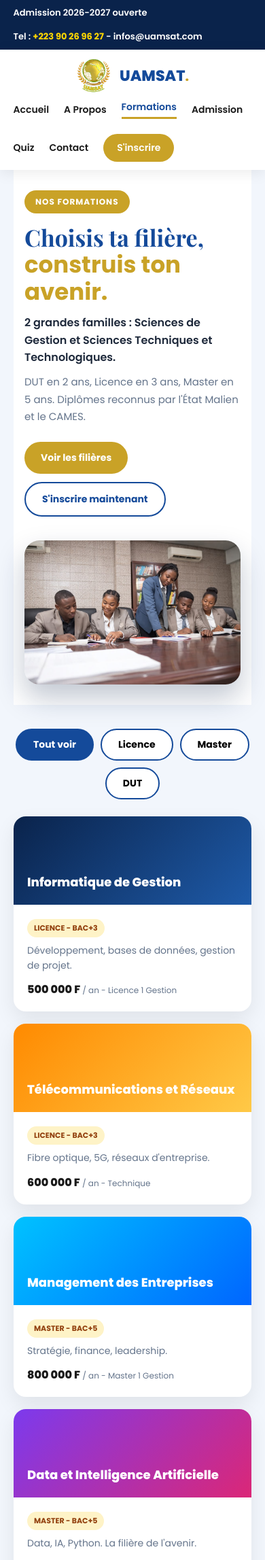
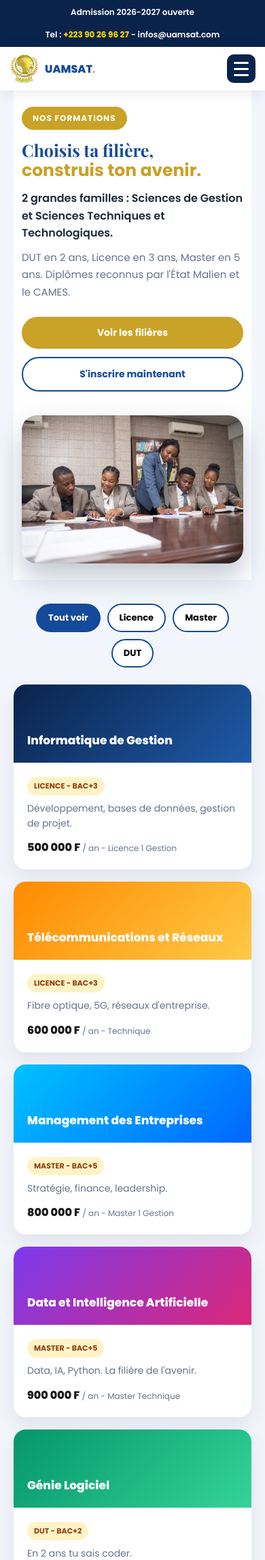
Before and after one commit to ouna2026/UAMSAT, a Java web app: page /formations.jsp in a window 390 px wide. Shown: the top 2295 px of the page at 68% size. Run offline with Tomcat 11, a stand-in JSP engine, Linux system fonts and the light colour scheme.

Commit message:
Enhance responsive design and mobile menu functionality
Updated styles and layout for responsive design, added mobile menu functionality, and improved accessibility features.

```diff
--- a/src/main/webapp/formations.jsp
+++ b/src/main/webapp/formations.jsp
@@ -5,22 +5,37 @@
 <meta charset="UTF-8">
 <meta name="viewport" content="width=device-width, initial-scale=1.0">
 <title>Formations - UAMSAT</title>
+
+<link rel="icon" type="image/png" href="assets/img/logo-uamsat.png">
+<link rel="apple-touch-icon" href="assets/img/logo-uamsat.png">
+<link rel="manifest" href="manifest.webmanifest">
+<meta name="theme-color" content="#0A1F44">
+<meta name="mobile-web-app-capable" content="yes">
+<meta name="apple-mobile-web-app-capable" content="yes">
+<meta name="apple-mobile-web-app-title" content="UAMSAT">
+
 <link href="https://fonts.googleapis.com/css2?family=Poppins:wght@400;600;700;800&family=Playfair+Display:wght@700&display=swap" rel="stylesheet">
 <link rel="stylesheet" href="https://cdnjs.cloudflare.com/ajax/libs/font-awesome/6.5.0/css/all.min.css">
 <style>
 *{margin:0;padding:0;box-sizing:border-box;font-family:'Poppins',sans-serif}
 body{background:#F2F6FC;color:#1A1A1A;overflow-x:hidden}
 a{text-decoration:none}
+img{max-width:100%;height:auto}
 .topbar{background:#0A234B;color:#fff;font-size:13px;font-weight:600;padding:9px 5%;display:flex;justify-content:space-between;gap:15px;flex-wrap:wrap}
 .topbar b{color:#FFD700}
 .menu{position:sticky;top:0;z-index:100;background:#fff;display:flex;justify-content:space-between;align-items:center;padding:12px 5%;box-shadow:0 4px 20px rgba(0,0,0,.08)}
-.logo{display:flex;align-items:center;gap:12px;font-weight:800;font-size:22px;color:#144A9A}
+.logo{display:flex;align-items:center;gap:12px;font-weight:800;font-size:22px;color:#144A9A;white-space:nowrap}
 .logo small{color:#C9A227}
 .logo img{width:52px;height:52px;object-fit:contain}
 .menu-liens{display:flex;align-items:center;gap:22px;flex-wrap:wrap}
-.menu-liens a{color:#1A1A1A;font-weight:600;font-size:14px}
+.menu-liens a{color:#1A1A1A;font-weight:600;font-size:14px;white-space:nowrap}
 .menu-liens a.actif{color:#144A9A;border-bottom:3px solid #C9A227;padding-bottom:4px}
 .btn-or{background:#C9A227!important;color:#fff!important;padding:10px 20px;border-radius:30px;font-weight:800}
+.menu-burger{display:none;width:42px;height:42px;background:#0A234B;border:none;border-radius:10px;cursor:pointer;flex-direction:column;align-items:center;justify-content:center;gap:6px;flex-shrink:0}
+.menu-burger span{display:block;width:22px;height:3px;background:#fff;border-radius:3px;transition:.3s}
+.menu-burger.ouvert span:nth-child(1){transform:translateY(9px) rotate(45deg)}
+.menu-burger.ouvert span:nth-child(2){opacity:0}
+.menu-burger.ouvert span:nth-child(3){transform:translateY(-9px) rotate(-45deg)}
 .wrap{max-width:1120px;margin:0 auto;padding:0 20px}
 .hero{display:grid;grid-template-columns:1.05fr 0.95fr;gap:35px;align-items:center;background:#fff;padding:45px 20px 35px}
 .hero-left h1{font-family:'Playfair Display',serif;font-size:46px;line-height:1.12;color:#144A9A;margin:16px 0 14px}
@@ -29,15 +44,15 @@ a{text-decoration:none}
 .hero-sous{font-size:16px;line-height:1.6;color:#1E293B;font-weight:600}
 .hero-desc{font-size:15px;line-height:1.7;color:#64748B;margin-top:10px}
 .hero-btns{display:flex;gap:12px;flex-wrap:wrap;margin-top:24px}
-.hero-btns a{padding:13px 24px;border-radius:30px;font-weight:700;font-size:14px}
+.hero-btns a{padding:13px 24px;border-radius:30px;font-weight:700;font-size:14px;text-align:center}
 .b1{background:#C9A227;color:#fff}
 .b2{border:2px solid #144A9A;color:#144A9A}
 .hero-right img{width:100%;max-width:430px;height:auto;border-radius:22px;display:block;margin-left:auto;box-shadow:0 20px 40px rgba(10,35,75,.25)}
 .filtres{display:flex;justify-content:center;gap:10px;flex-wrap:wrap;margin:35px 0 25px}
-.filtres button{padding:11px 24px;border-radius:30px;border:2px solid #144A9A;background:#fff;font-weight:700;cursor:pointer;font-size:14px}
+.filtres button{padding:11px 24px;border-radius:30px;border:2px solid #144A9A;background:#fff;font-weight:700;cursor:pointer;font-size:14px;white-space:nowrap}
 .filtres button.actif{background:#144A9A;color:#fff}
 .grille{display:grid;grid-template-columns:1fr 1fr 1fr;gap:18px;padding-bottom:10px}
-.carte{background:#fff;border-radius:18px;overflow:hidden;box-shadow:0 12px 30px rgba(0,0,0,.08)}
+.carte{background:#fff;border-radius:18px;overflow:hidden;box-shadow:0 12px 30px rgba(0,0,0,.08);min-width:0}
 .carte .haut{height:130px;padding:20px;color:#fff;font-weight:800;font-size:18px;display:flex;align-items:flex-end}
 .c1{background:linear-gradient(135deg,#0A234B,#1E5AA8)}.c2{background:linear-gradient(135deg,#FF8A00,#FFC947)}.c3{background:linear-gradient(135deg,#00C2FF,#0066FF)}.c4{background:linear-gradient(135deg,#7C3AED,#DB2777)}.c5{background:linear-gradient(135deg,#059669,#34D399)}.c6{background:linear-gradient(135deg,#0F172A,#475569)}
 .carte .bas{padding:20px}
@@ -48,9 +63,9 @@ a{text-decoration:none}
 .tarifs{margin:45px 0;background:#144A9A;color:#fff;border-radius:20px;padding:30px 20px}
 .tarifs h2{text-align:center;font-family:'Playfair Display',serif;font-size:30px}
 .tarifs h2 span{color:#FFD700}
-.table-box{max-width:900px;margin:25px auto 0;background:#fff;color:#1A1A1A;border-radius:16px;overflow:hidden}
+.table-box{max-width:900px;margin:25px auto 0;background:#fff;color:#1A1A1A;border-radius:16px;overflow:hidden;overflow-x:auto}
 .table-box table{width:100%;border-collapse:collapse;font-size:14px}
-.table-box th{background:#0A234B;color:#fff;padding:14px;text-align:left}
+.table-box th{background:#0A234B;color:#fff;padding:14px;text-align:left;white-space:nowrap}
 .table-box td{padding:14px;border-bottom:1px solid #E2E8F0}
 .note{text-align:center;margin-top:16px;color:#E2E8F0;font-size:14px;line-height:1.7}
 .fin{text-align:center;margin:45px 0 60px}
@@ -68,8 +83,40 @@ footer h3 span{color:#FFD700}
 .hero{grid-template-columns:1fr;padding:30px 16px}
 .hero-left h1{font-size:34px}
 .hero-right img{margin:0 auto}
-.grille{grid-template-columns:1fr}
-.menu{flex-direction:column;gap:10px}
+.grille{grid-template-columns:1fr 1fr}
+}
+@media(max-width:768px){
+  .topbar{justify-content:center;text-align:center;font-size:12px}
+  .menu{padding:10px 14px;flex-wrap:nowrap!important}
+  .logo{font-size:18px}
+  .menu-burger{display:flex!important}
+  .menu-liens{position:absolute!important;top:100%!important;left:0!important;right:0!important;width:100%!important;background:#fff!important;flex-direction:column!important;align-items:stretch!important;gap:0!important;padding:0 0 14px 0!important;box-shadow:0 15px 30px rgba(0,0,0,.15)!important;display:none!important;z-index:99}
+  .menu-liens.ouvert{display:flex!important}
+  .menu-liens a{margin:0!important;padding:14px 18px!important;border-bottom:1px solid #F1F5F9!important;font-size:15px!important}
+  .menu-liens a.actif{border-bottom:1px solid #F1F5F9!important}
+  .menu-liens a.btn-or{margin:12px 18px 0 18px!important;border-radius:30px!important;text-align:center!important;border:none!important}
+  .hero{padding:30px 14px}
+  .hero-left h1{font-size:30px}
+  .filtres button{padding:9px 16px;font-size:13px}
+  .grille{grid-template-columns:1fr 1fr}
+  .tarifs{padding:25px 12px}
+  .table-box table{min-width:560px;font-size:13px}
+  .foot{flex-direction:column;gap:16px}
+}
+/* ===== PETIT TELEPHONE 480px ===== */
+@media(max-width:480px){
+  .logo{font-size:16px;gap:8px}
+  .logo img{width:44px;height:44px}
+  .hero{padding:24px 12px}
+  .hero-left h1{font-size:25px}
+  .hero-btns a{width:100%}
+  .grille{grid-template-columns:1fr}
+  .carte .haut{font-size:17px;height:115px}
+  .tarifs h2{font-size:24px}
+  .table-box table{min-width:520px;font-size:12px}
+  .table-box th,.table-box td{padding:10px 8px}
+  .fin h2{font-size:22px}
+  .fin a{width:100%}
 }
 </style>
 </head>
@@ -79,7 +126,11 @@ footer h3 span{color:#FFD700}
 
 <div class="menu">
   <div class="logo"><img src="assets/img/logo-uamsat.png" alt="Logo UAMSAT"><div>UAMSAT<small>.</small></div></div>
-  <div class="menu-liens">
+
+  <!-- 3 BARRES A DROITE -->
+  <button class="menu-burger" id="menuBurger" aria-label="Menu"><span></span><span></span><span></span></button>
+
+  <div class="menu-liens" id="menuLiens">
     <a href="index.jsp">Accueil</a>
     <a href="about.jsp">A Propos</a>
     <a href="formations.jsp" class="actif">Formations</a>
@@ -149,13 +200,29 @@ footer h3 span{color:#FFD700}
   <div class="foot">
     <div><b>Université UAMSAT</b><br>Université Africaine de Management,<br>des Sciences Appliquées et de Télécommunications<br><br>Avenue du 3e Pont - Missabougou<br>Cité UNICEF face à la station SONEF</div>
     <div><b>Contact</b><br>+223 90 26 96 27<br>+223 65 32 32 42<br>infos@uamsat.com<br>www.uamsat.com</div>
-    <div><b>Partenariats</b><br>U B S - A U M - I S T<br>CAMES - TechnoLAB-ISTA</div>
+    <div><b>Partenariats</b><br> UBS - AUM - IST<br>CAMES - TechnoLAB-ISTA</div>
   </div>
   <p class="foot-liens"><a href="index.jsp">Accueil</a> | <a href="about.jsp">A Propos</a> | <a href="formations.jsp">Formations</a> | <a href="admission.jsp">Admission</a> | <a href="contact.jsp">Contact</a></p>
   <p class="foot-bas">© 2026 UAMSAT - Une École au service du développement, agréée, reconnue par l'État Malien et le CAMES.</p>
 </footer>
 
 <script>
+document.getElementById('menuBurger').addEventListener('click', function(){
+  document.getElementById('menuLiens').classList.toggle('ouvert');
+  this.classList.toggle('ouvert');
+});
+document.querySelectorAll('#menuLiens a').forEach(function(lien){
+  lien.addEventListener('click', function(){
+    document.getElementById('menuLiens').classList.remove('ouvert');
+    document.getElementById('menuBurger').classList.remove('ouvert');
+  });
+});
+
+if ('serviceWorker' in navigator) {
+  window.addEventListener('load', function() {
+    navigator.serviceWorker.register('sw.js');
+  });
+}
 function filtrer(cat, btn){
   document.querySelectorAll('.filtres button').forEach(function(b){b.classList.remove('actif')});
   btn.classList.add('actif');
```
